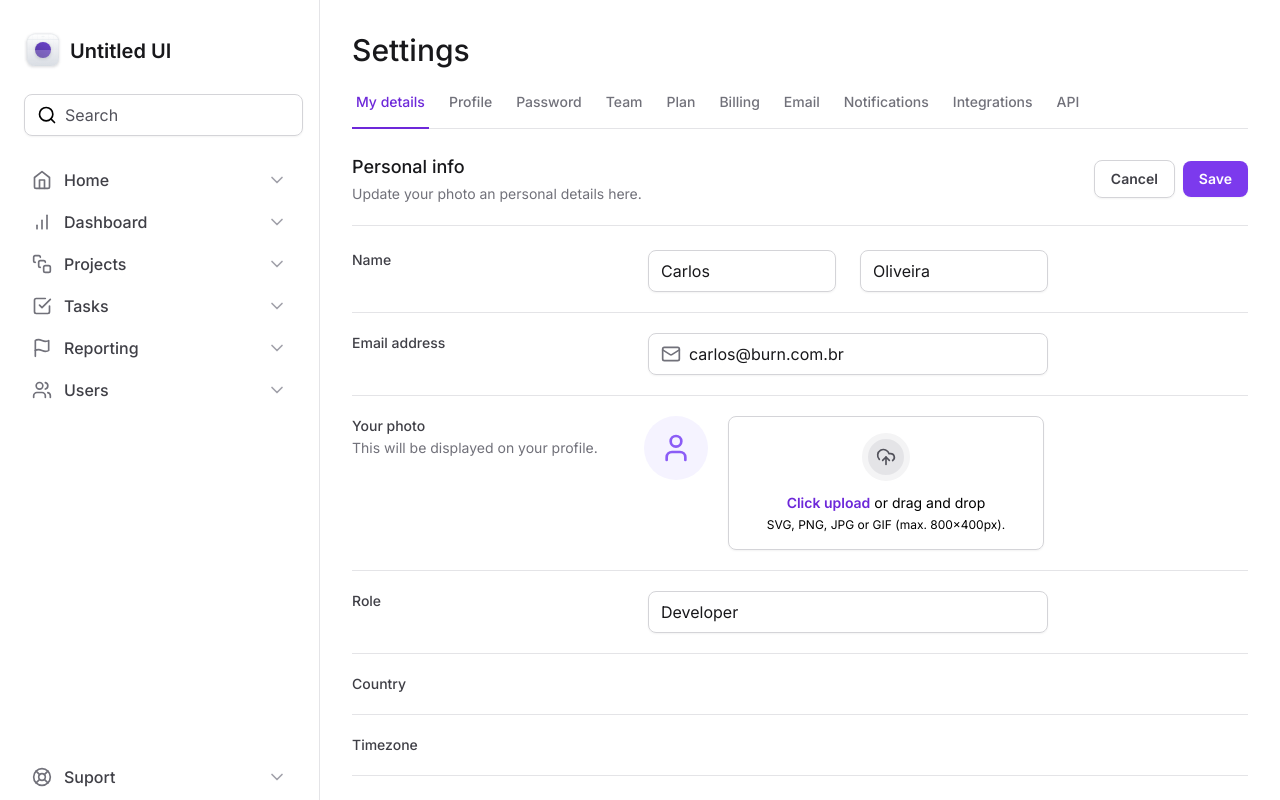
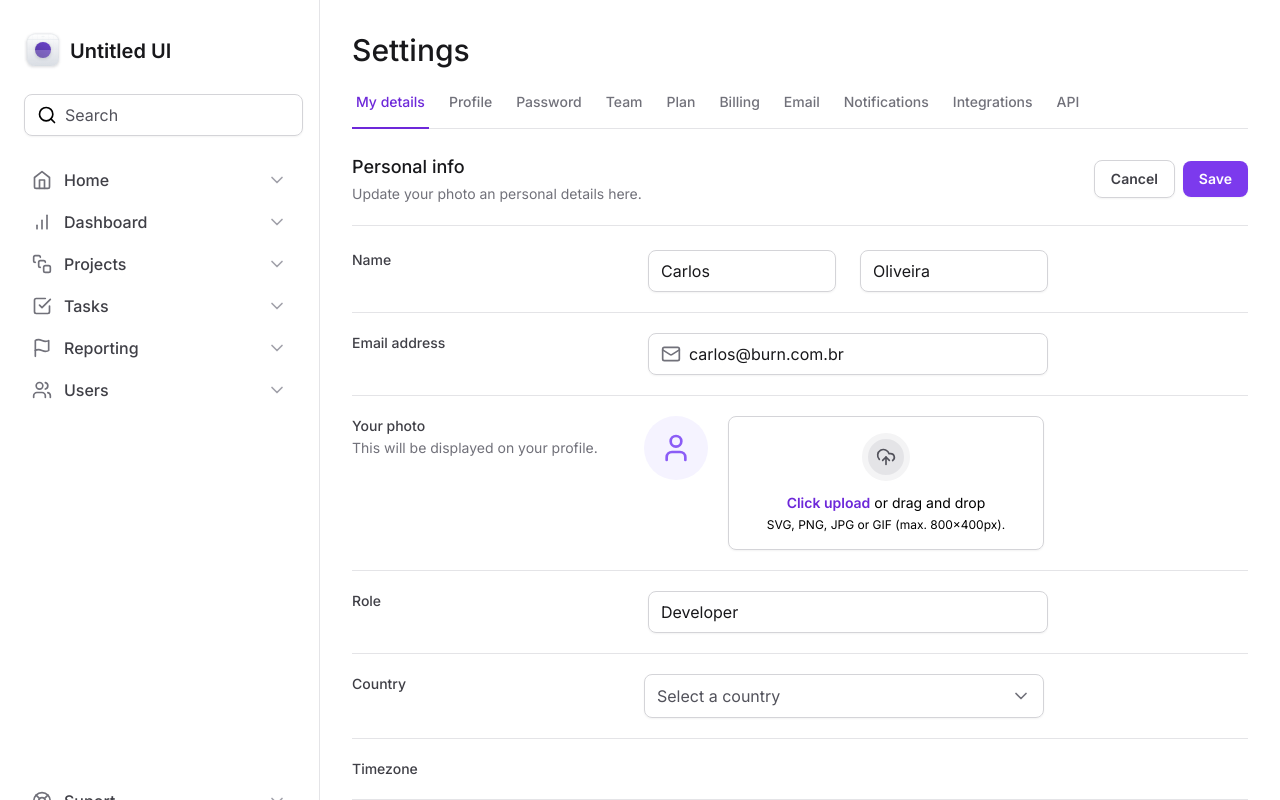
Before and after one commit to burn-c/tailwind-next, a Next.js app: page / in a window 1280 px wide. Shown: the top 800 px of the page. Built offline with nearby package versions, Linux system fonts and the light colour scheme.

Commit message:
feat(comp): adds Select

```diff
--- a/package.json
+++ b/package.json
@@ -9,6 +9,7 @@
     "lint": "next lint"
   },
   "dependencies": {
+    "@radix-ui/react-select": "^2.0.0",
     "@radix-ui/react-tabs": "^1.0.4",
     "framer-motion": "^10.16.4",
     "lucide-react": "^0.292.0",
--- a/src/app/page.tsx
+++ b/src/app/page.tsx
@@ -3,6 +3,7 @@
 import { InputRoot, InputControl, InputPrefix } from '@/components/Input'
 import SettingTabs from '@/components/SettingsTabs'
 import { FileInput } from '@/components/Form/FileInput'
+import { Select } from '@/components/Form/Select'
 
 export default function Home() {
   return (
@@ -111,7 +112,8 @@
             >
               Country
             </label>
-            <div />
+
+            <Select />
           </div>
 
           <div className="grid grid-cols-form gap-3 pt-5">
--- /dev/null
+++ b/src/components/Form/Select.tsx
@@ -0,0 +1,57 @@
+'use client'
+
+import * as SelectPrimimitive from '@radix-ui/react-select'
+import { Check, ChevronDown } from 'lucide-react'
+
+export function Select() {
+  return (
+    <SelectPrimimitive.Root>
+      <SelectPrimimitive.Trigger className="flex h-11 w-full items-center justify-between gap-2 rounded-lg border border-zinc-300 px-3 py-2 shadow-sm data-[placeholder]:text-zinc-600">
+        <SelectPrimimitive.Value
+          placeholder="Select a country"
+          className="text-black"
+        />
+        <SelectPrimimitive.Icon>
+          <ChevronDown className="h-5 w-5 text-zinc-500" />
+        </SelectPrimimitive.Icon>
+      </SelectPrimimitive.Trigger>
+
+      <SelectPrimimitive.Portal>
+        <SelectPrimimitive.Content
+          side="bottom"
+          position="popper"
+          sideOffset={8}
+          className="z-10 w-[--radix-select-trigger-width] overflow-hidden rounded-lg border border-zinc-200 bg-white"
+        >
+          <SelectPrimimitive.Viewport>
+            <SelectPrimimitive.Item
+              value="br"
+              className="flex items-center justify-between gap-2 px-3 py-2.5 outline-none data-[highlighted]:bg-zinc-100"
+            >
+              <SelectPrimimitive.ItemText className="text-black">
+                Brazil
+              </SelectPrimimitive.ItemText>
+
+              <SelectPrimimitive.ItemIndicator>
+                <Check className="h-4 w-4 text-violet-500" />
+              </SelectPrimimitive.ItemIndicator>
+            </SelectPrimimitive.Item>
+
+            <SelectPrimimitive.Item
+              value="us"
+              className="flex items-center justify-between gap-2 px-3 py-2.5 outline-none data-[highlighted]:bg-zinc-100"
+            >
+              <SelectPrimimitive.ItemText className="text-black">
+                United States
+              </SelectPrimimitive.ItemText>
+
+              <SelectPrimimitive.ItemIndicator>
+                <Check className="h-4 w-4 text-violet-500" />
+              </SelectPrimimitive.ItemIndicator>
+            </SelectPrimimitive.Item>
+          </SelectPrimimitive.Viewport>
+        </SelectPrimimitive.Content>
+      </SelectPrimimitive.Portal>
+    </SelectPrimimitive.Root>
+  )
+}
```
Also changed, not shown: 1 other file (tests, documents, lock files or other folders).
